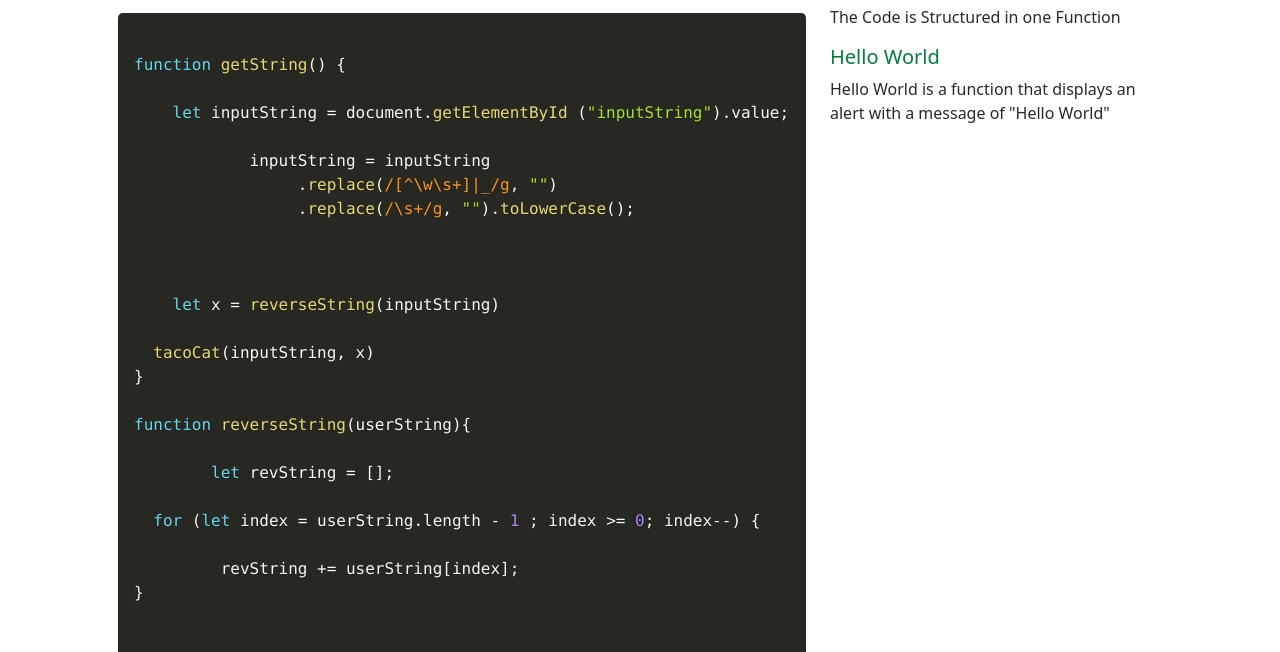
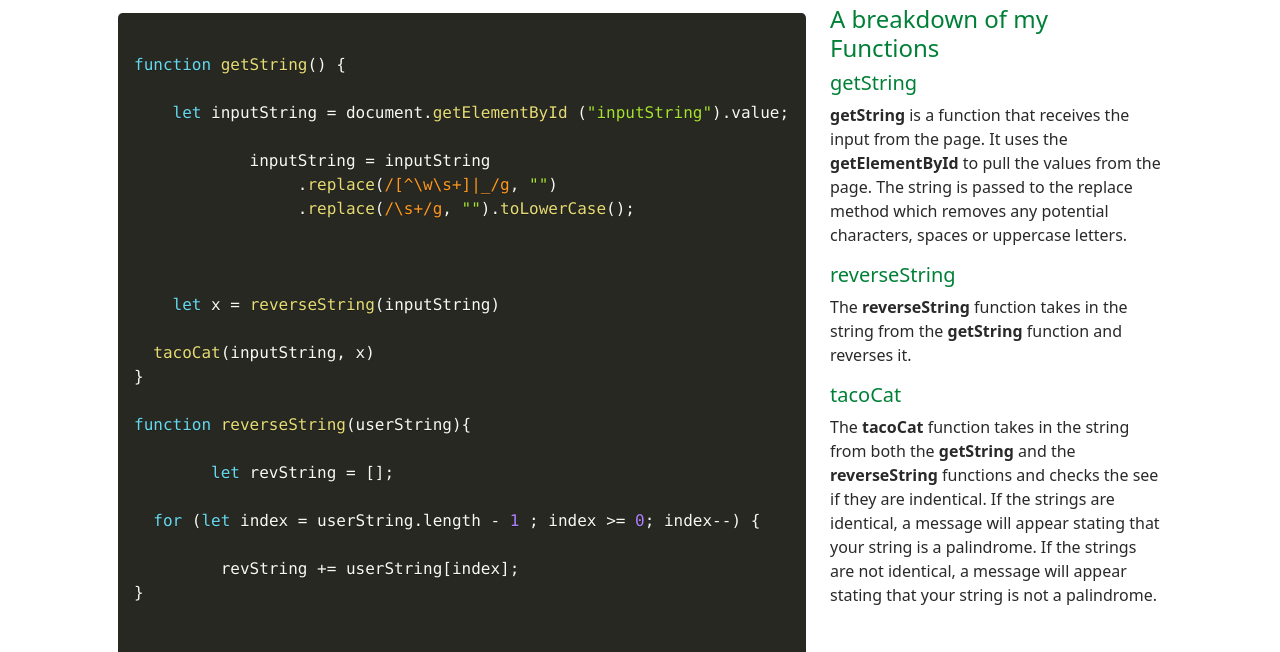
Before and after one commit to CourtneyRohrer/Taco-cat, a plain HTML site: page code.html in a window 1280 px wide. Shown: the part 138-790 px from the top of the page. Drawn offline with nearby package versions, Linux system fonts and the light colour scheme.

Commit message:
adding descriptions

```diff
--- a/code.html
+++ b/code.html
@@ -98,9 +98,14 @@ function tacoCat(inputString, reverseString) {
             </code></pre>
         </div>
         <div class="col-lg-4">
-            <p>The Code is Structured in one Function</p>
-            <h5>Hello World</h5>
-            <p>Hello World is a function that displays an alert with a message of "Hello World"</p>
+            <h4>A breakdown of my Functions</h4>
+            <h5>getString</h5>
+            <p><strong>getString</strong> is a function that receives the input from the page. It uses the <strong>getElementById</strong> to pull the values from the page.
+                The string is passed to the replace method which removes any potential characters, spaces or uppercase letters.</p>
+            <h5>reverseString</h5>
+            <p>The <strong>reverseString</strong> function takes in the string from the <strong>getString</strong> function and reverses it.</p>
+            <h5>tacoCat</h5>
+            <p>The <strong>tacoCat</strong> function takes in the string from both the <strong>getString</strong> and the <strong>reverseString</strong> functions and checks the see if they are indentical. If the strings are identical, a message will appear stating that your string is a palindrome. If the strings are not identical, a message will appear stating that your string is not a palindrome.</p>
         </div>
     </div>
 </div>
```
